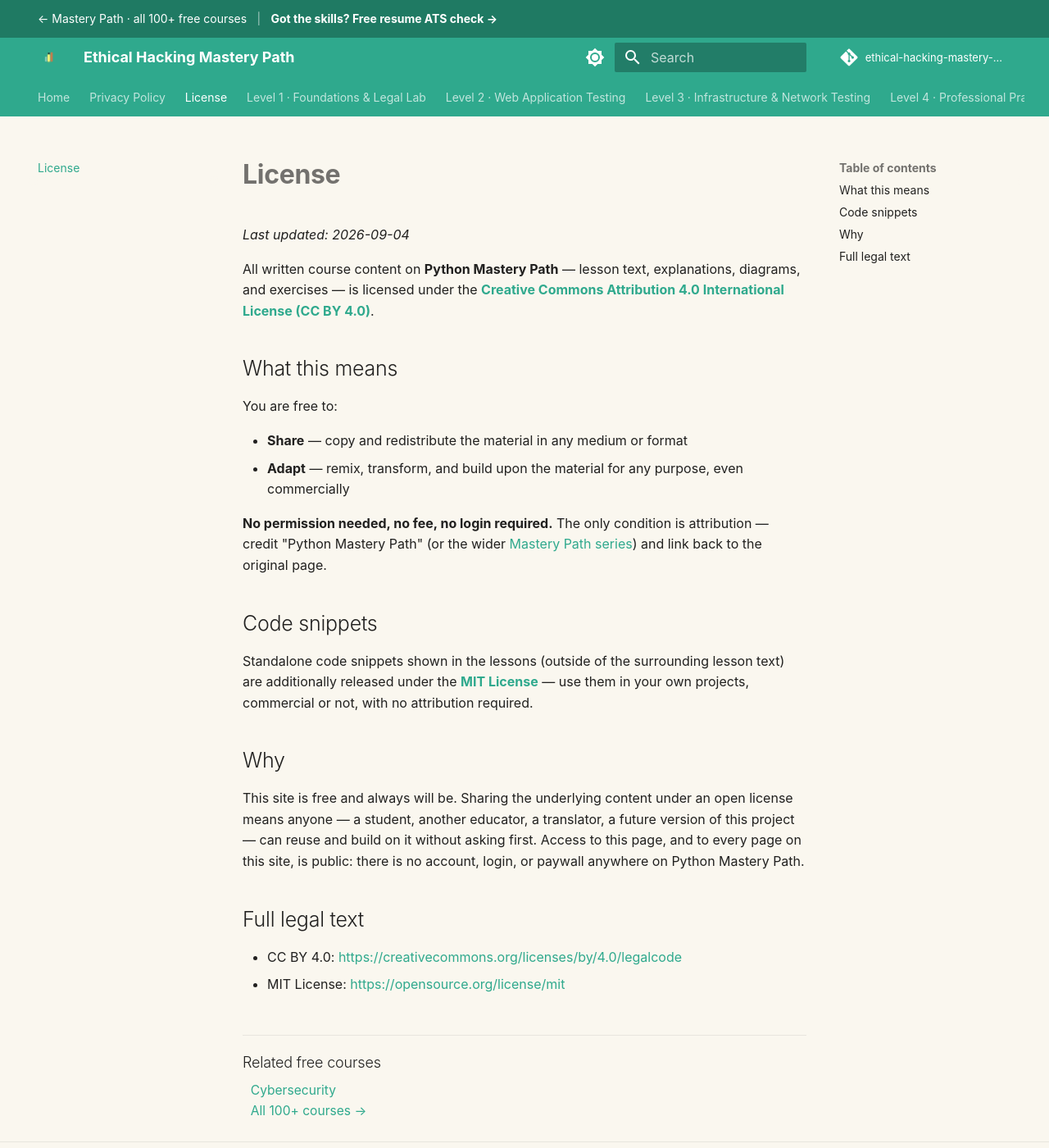
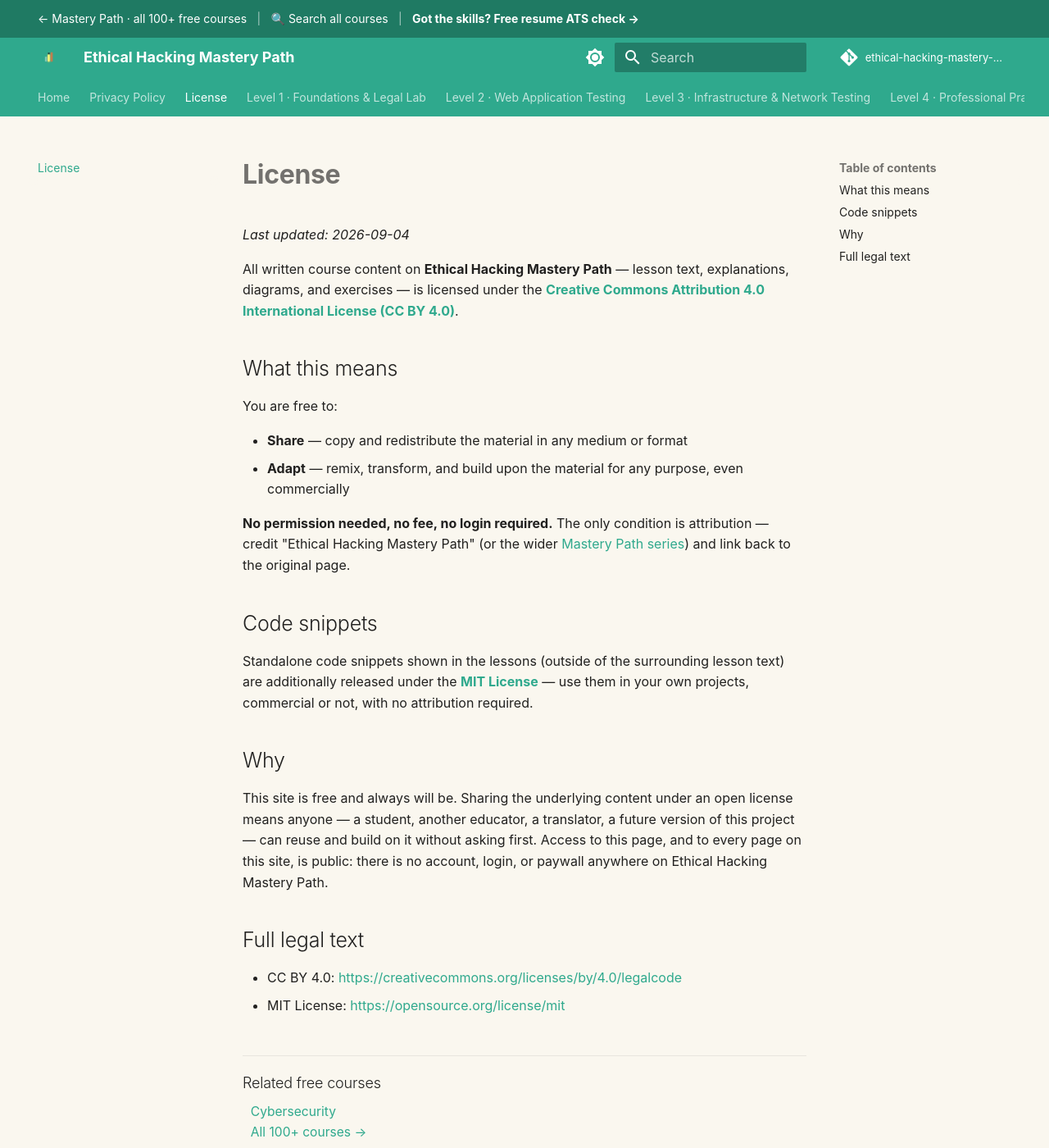
Before and after one commit to SIGILIPELLI/ethical-hacking-mastery-path, an MkDocs documentation site: the page built from docs/license.md, in a window 1280 px wide and 1400 px high. Shown: the whole window at 82% size. Built offline with MkDocs 1.6.1 and Material for MkDocs 9.7.7, drawn with Linux system fonts in a browser that asks for light colours; comment, search, counter and statistics services are not loaded.

Commit message:
SEO follow-up and site search link
- Shorter course home titles; unique capstone titles; fixed copied descriptions
- Search all courses link in the top bar

Co-Authored-By: Claude Opus 5.5 <noreply@anthropic.com>

```diff
--- a/docs/license.md
+++ b/docs/license.md
@@ -1,13 +1,13 @@
 ---
 title: "License"
-description: "Python Mastery Path content is free to share, adapt, and reuse under Creative Commons Attribution 4.0."
+description: "Ethical Hacking Mastery Path content is free to share, adapt, and reuse under Creative Commons Attribution 4.0."
 ---
 
 # License
 
 _Last updated: 2026-09-04_
 
-All written course content on **Python Mastery Path** — lesson text, explanations,
+All written course content on **Ethical Hacking Mastery Path** — lesson text, explanations,
 diagrams, and exercises — is licensed under the
 **[Creative Commons Attribution 4.0 International License (CC BY 4.0)](https://creativecommons.org/licenses/by/4.0/)**.
 
@@ -20,8 +20,8 @@ You are free to:
   even commercially
 
 **No permission needed, no fee, no login required.** The only condition is
-attribution — credit "Python Mastery Path" (or the wider [Mastery Path
-series](https://learnmasterypath.com/python-mastery-path/)) and link back to the
+attribution — credit "Ethical Hacking Mastery Path" (or the wider [Mastery Path
+series](https://learnmasterypath.com/ethical-hacking-mastery-path/)) and link back to the
 original page.
 
 ## Code snippets
@@ -37,7 +37,7 @@ This site is free and always will be. Sharing the underlying content under an
 open license means anyone — a student, another educator, a translator, a
 future version of this project — can reuse and build on it without asking
 first. Access to this page, and to every page on this site, is public: there
-is no account, login, or paywall anywhere on Python Mastery Path.
+is no account, login, or paywall anywhere on Ethical Hacking Mastery Path.
 
 ## Full legal text
 
--- a/docs/overrides/main.html
+++ b/docs/overrides/main.html
@@ -123,6 +123,8 @@
     &larr; Mastery Path &middot; all 100+ free courses
   </a>
   <span style="opacity: .6; margin: 0 .6em;">|</span>
+  <a href="https://learnmasterypath.com/search/" style="color: inherit; text-decoration: none;">&#128269; Search all courses</a>
+  <span style="opacity: .6; margin: 0 .6em;">|</span>
   <a href="https://learnmasterypath.com/resume/" style="color: inherit; font-weight: 700; text-decoration: none;">
     Got the skills? Free resume ATS check &rarr;
   </a>
--- a/docs/overrides/mp_title.html
+++ b/docs/overrides/mp_title.html
@@ -6,6 +6,7 @@
   {%- set base = 'Page not found' -%}{%- set suffixes = [' – ' ~ sn] -%}
 {%- elif page.is_homepage -%}
   {%- set base = page.meta.title if has_meta_title else sn -%}
+  {%- if has_meta_title and base | length > 65 -%}{%- set base = 'Free ' ~ topic ~ ' Course: Beginner to Master' -%}{%- endif -%}
   {%- set suffixes = [' | Mastery Path', ''] if has_meta_title else [' – Free Course, Beginner to Master', ' – Free Course', ''] -%}
 {%- elif page.title == 'Overview' and page.parent -%}
   {%- set base = page.parent.title -%}{%- set suffixes = [' – ' ~ sn, ' – ' ~ topic ~ ' Course', ''] -%}
--- a/mkdocs.yml
+++ b/mkdocs.yml
@@ -65,6 +65,7 @@ extra_javascript:
 
 
 
+
 extra:
   related:
     - name: "Cybersecurity"
```
